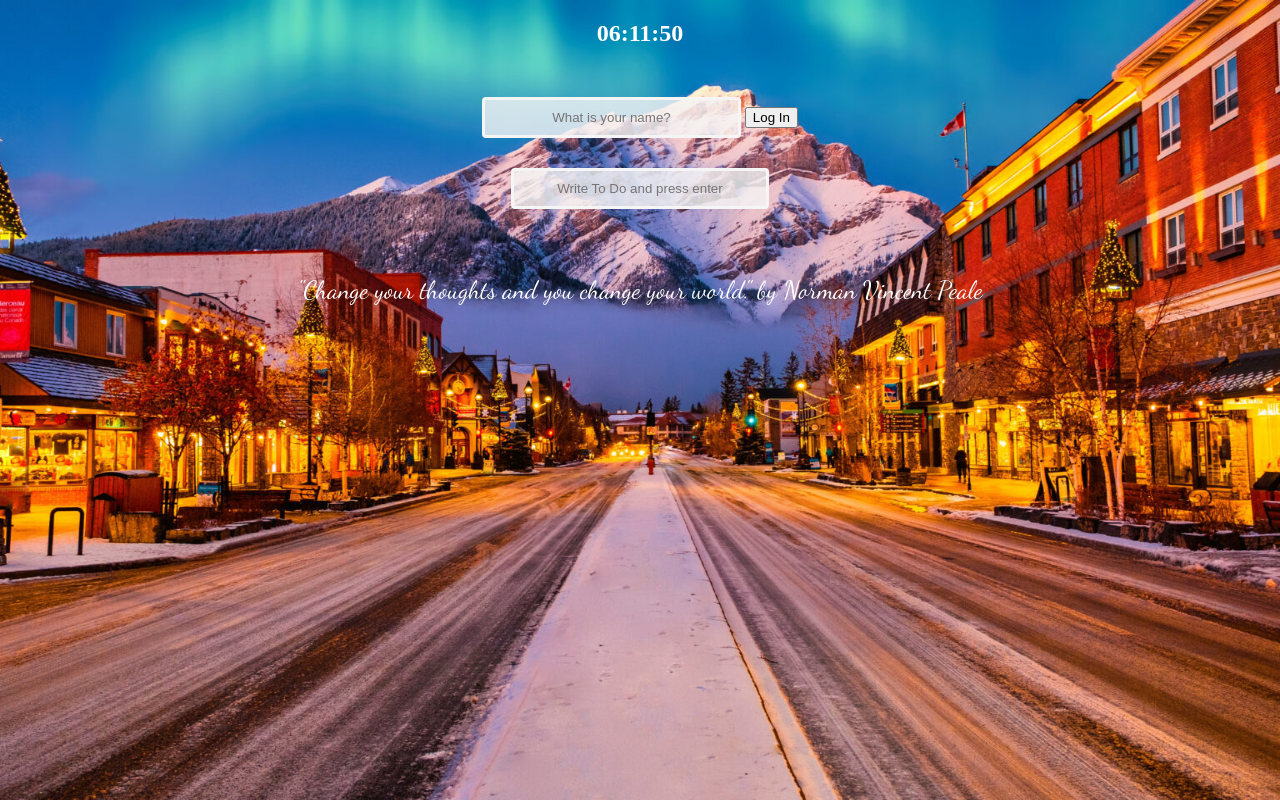
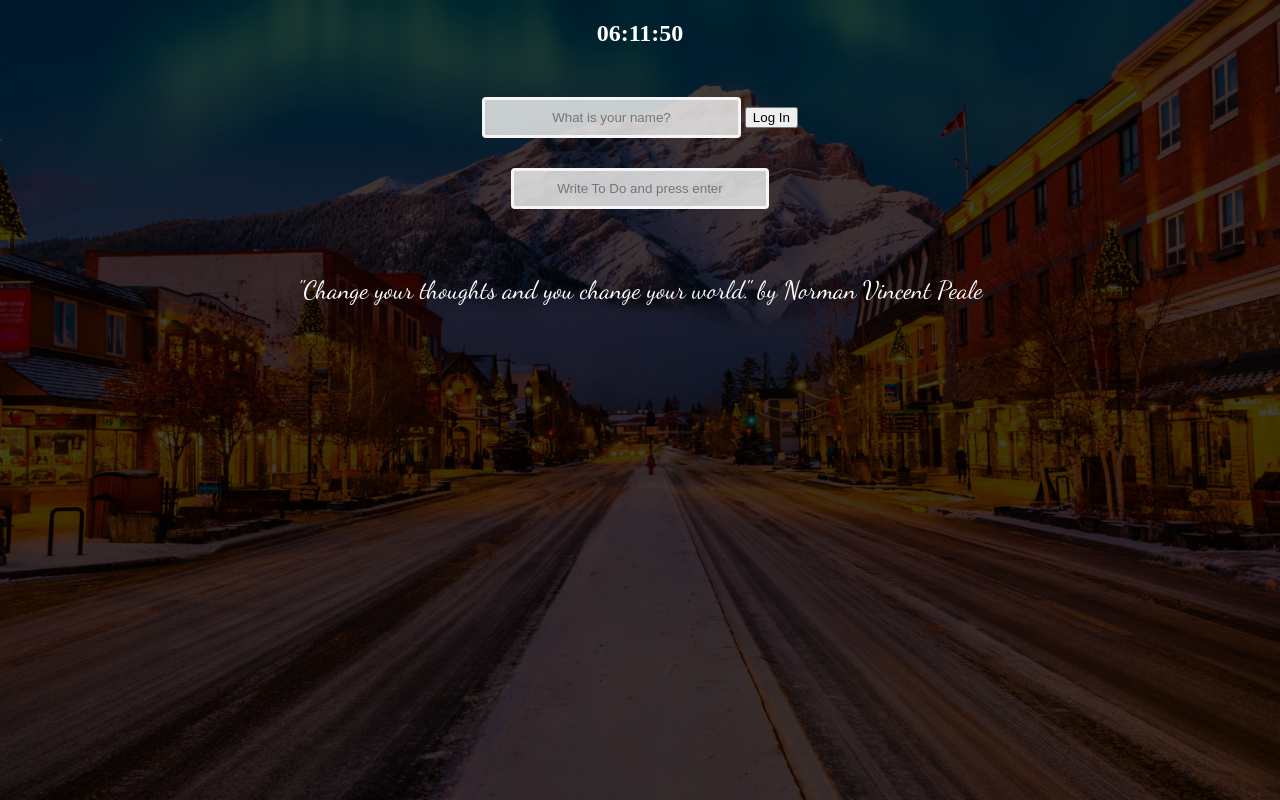
Before and after one commit to clairechung/chrome-app-final, a plain HTML site: page index.html in a window 1280 px wide. Drawn offline with Linux system fonts and the light colour scheme.

Commit message:
Update UI

```diff
--- a/css/style.css
+++ b/css/style.css
@@ -8,6 +8,7 @@ body {
 .hidden {
     display: none;
 }
+
 .bgImage {
     position: absolute;
     top: 0;
@@ -16,7 +17,6 @@ body {
     height: 100%;
     z-index: -1;
     animation: fadeIn 0.7s ease-in-out;
-    background: linear-gradient(rgba(255, 255, 255, rgba(97, 97, 97, 0.342)));
 }
 
 ul {
@@ -76,10 +76,6 @@ input[type="text"] {
     font-size: 25px;
 }
 
-.bgImage {
-    background: black;
-}
-
 /* CSS */
 .button-45 {
     align-items: center;
@@ -133,3 +129,7 @@ input[type="text"] {
     box-shadow: rgba(0, 0, 0, 0.12) 0 1px 3px 0 inset;
     color: #ffffff;
 }
+
+.brightness {
+    filter: brightness(0.25);
+}
--- a/index.html
+++ b/index.html
@@ -40,7 +40,6 @@
     <script src="js/quotes.js"></script>
     <script src="js/background.js"></script>
     <script src="js/todo.js"></script>
-    <script src="js/key.js"></script>
     <script src="js/weather.js"></script>
 </body>
 
--- a/js/background.js
+++ b/js/background.js
@@ -7,7 +7,7 @@ console.log(bgImage);
 
 bgImage.src = `img/${chosenImage}`; // <img src="">랑 같은 것
 
-bgImage.classList.add("bgImage");
+bgImage.classList.add("bgImage", "brightness");
 // document.body.appendChild(bgImage); // HTML에 붙여주기 (prepend는 가장 위에 오게)
 document.body.prepend(bgImage);
 
```
